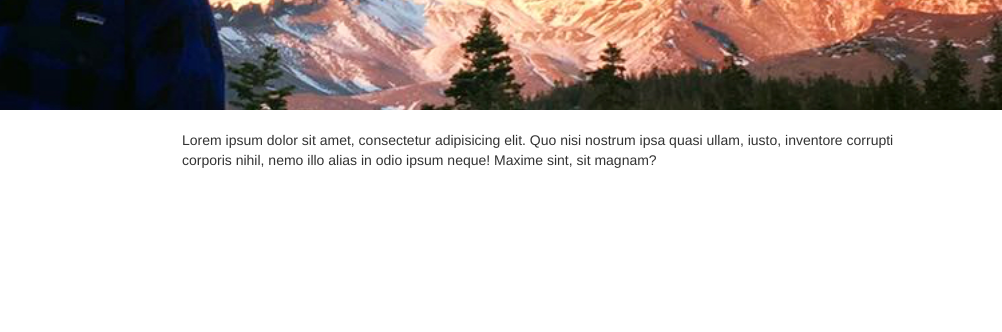
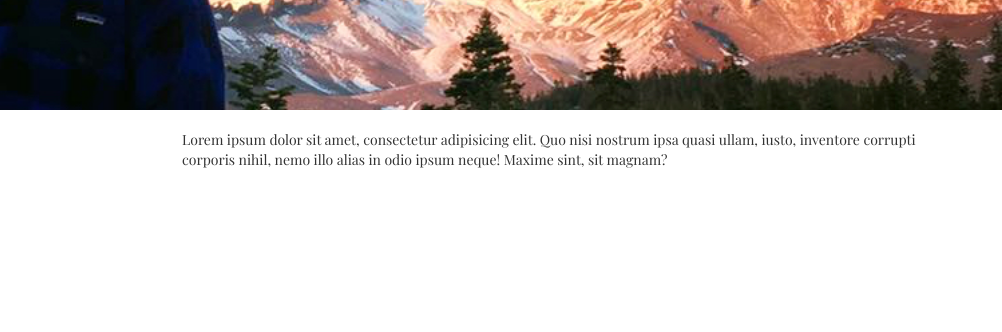
Before and after one commit to boue/blog_GB, a plain HTML site: page index.html in a window 1280 px wide. Shown: the part 270-602 px from the top of the page, 278-1280 px from the left. Drawn offline with nearby package versions, Linux system fonts and the light colour scheme.

Commit message:
Add playfair text from google fonts

```diff
--- a/css/styles.css
+++ b/css/styles.css
@@ -18,5 +18,6 @@
 }
 
 p {
+  font-family: 'Playfair Display', serif;
   padding-top: 20px;
 }
--- a/index.html
+++ b/index.html
@@ -1,6 +1,7 @@
 <!DOCTYPE html>
 <html lang="en">
 <head>
+  <link href='https://fonts.googleapis.com/css?family=Playfair+Display' rel='stylesheet' type='text/css'>
   <meta charset="UTF-8">
   <meta http-equiv="X-UA-Compatible" content="IE=edge">
   <meta name="viewport" content="width=device-width, initial-scale=1">
```
